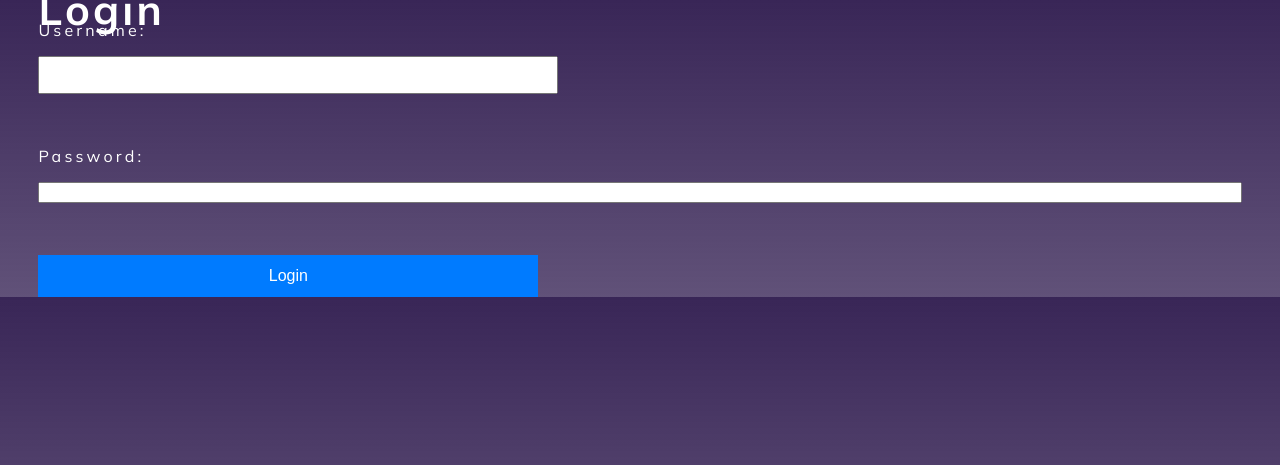
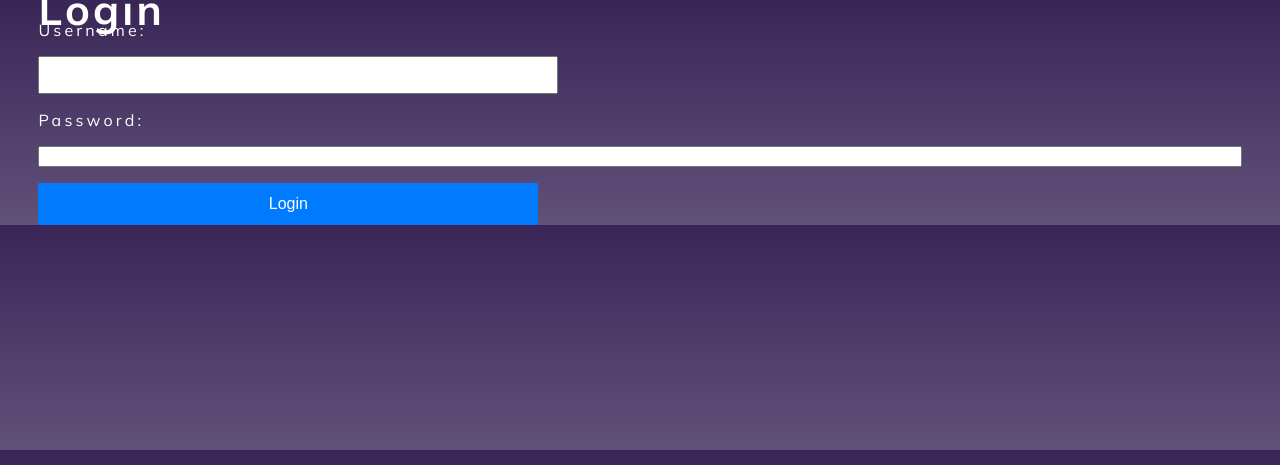
Before and after one commit to PrzemoAnvicIT/Portfolio-Ulepszone, a Flask app: page /login in a window 1280 px wide. Shown: the top 465 px of the page. Run offline with Flask 3, Linux system fonts and the light colour scheme.

Commit message:
Update login.html

```diff
--- a/templates/login.html
+++ b/templates/login.html
@@ -1,14 +1,17 @@
 {% extends 'base.html' %}
 {% block title %}Login{% endblock %}
 {% block content %}
+
+<div class="login-container">
     <h2>Login</h2>
     <form method="POST">
         <label for="username">Username:</label>
         <input type="text" id="username" name="username" required>
-    <br>
+
         <label for="password">Password:</label>
         <input type="password" id="password" name="password" required>
-    <br>
+
         <button type="submit">Login</button>
     </form>
+</div>
 {% endblock %}
```
Lines whose indentation alone changed are shown as unchanged.
